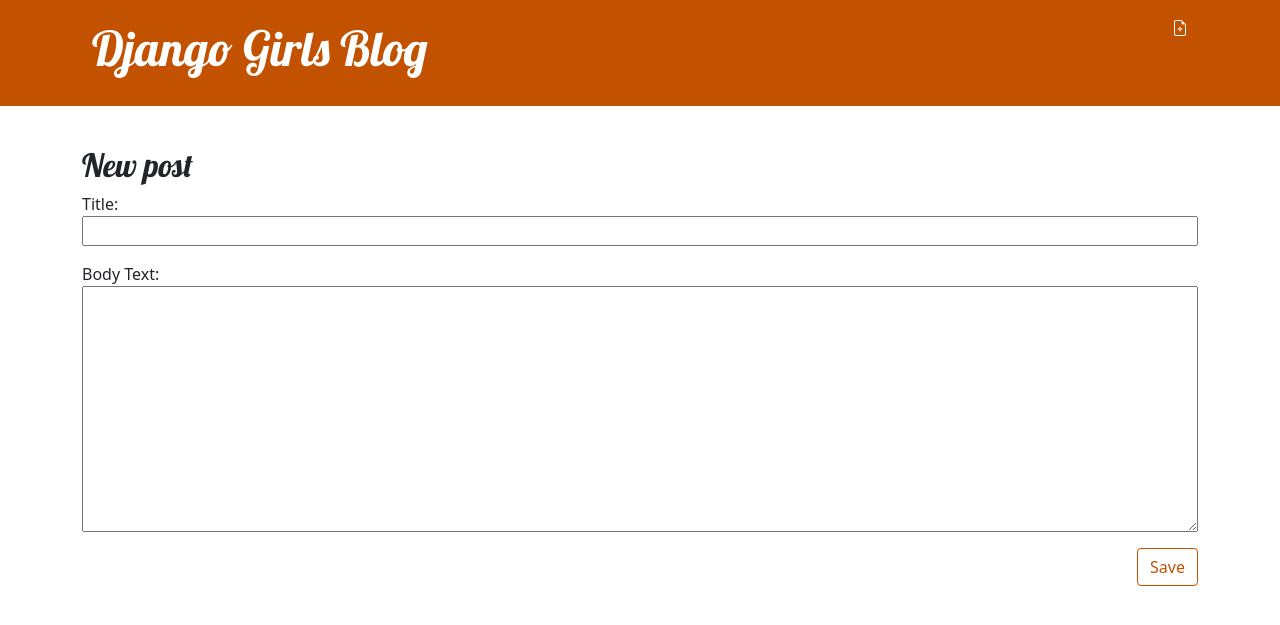
After one commit to jrief/django-girls, a Django app: page /blog/new/ in a window 1280 px wide. The commit adds this page. Shown: the top 625 px of the page. Run offline with Django 3.2, Linux system fonts and the light colour scheme.

Commit message:
upgrade to latest tutorial

```diff
--- /dev/null
+++ b/blog/forms.py
@@ -0,0 +1,15 @@
+from django.forms.models import ModelForm
+from django.forms.fields import CharField
+
+from .models import Post
+
+
+class PostForm(ModelForm):
+
+    class Meta:
+        model = Post
+        fields = ['title', 'text']
+
+
+class CommentForm(ModelForm):
+    text = CharField()
--- a/blog/models.py
+++ b/blog/models.py
@@ -10,15 +10,40 @@
         return self.name
 
     def __repr__(self):
-        return '<Tag: {}>'.format(self.id)
+        return f'<{self.__class__.__name__}(pk={self.id}): {self.name}>'
+
 
 class Post(models.Model):
-    author = models.ForeignKey(settings.AUTH_USER_MODEL, on_delete=models.CASCADE)
-    title = models.CharField(max_length=200)
-    text = models.TextField()
-    created_date = models.DateTimeField(default=timezone.now)
-    published_date = models.DateTimeField(blank=True, null=True)
-    tags = models.ManyToManyField(Tag, related_name='tags')
+    author = models.ForeignKey(
+        settings.AUTH_USER_MODEL,
+        on_delete=models.CASCADE,
+    )
+
+    title = models.CharField(
+        verbose_name="Title",
+        max_length=200,
+    )
+
+    text = models.TextField(
+        verbose_name="Body Text",
+    )
+
+    created_date = models.DateTimeField(
+        default=timezone.now,
+        editable=False,
+    )
+
+    published_date = models.DateTimeField(
+        verbose_name="Published Date",
+        blank=True,
+        null=True,
+    )
+
+    tags = models.ManyToManyField(
+        Tag,
+        related_name='tags',
+        blank=True,
+    )
 
     def publish(self):
         self.published_date = timezone.now()
@@ -26,6 +51,9 @@
 
     def __str__(self):
         return self.title
+
+    def __repr__(self):
+        return f'<{self.__class__.__name__}(pk={self.id}): {self.title}>'
 
 
 class Comment(models.Model):
@@ -49,28 +77,5 @@
         on_delete=models.SET_DEFAULT,
     )
 
-    age = models.PositiveIntegerField()
-
-    def __str__(self):
-        return str(self.text)
-
-    @classmethod
-    def cmet(cls):
-        print("Class Meth")
-
-    @staticmethod
-    def smet():
-        print("Static Meth")
-
-class CensoredManager(models.Manager):
-    def all(self):
-        return self.filter(age__gt=18)
-
-class CensoredComment(Comment):
-    class Meta:
-        proxy = True
-
     def __str__(self):
         return str(self.entry_date)
-
-    objects = CensoredManager()
--- a/blog/static/blog/css/styles.css
+++ b/blog/static/blog/css/styles.css
@@ -1,3 +1,71 @@
-h1 a, h2 a {
+.page-header {
+    background-color: #C25100;
+    margin-top: 0;
+    margin-bottom: 40px;
+    padding: 20px 20px 20px 40px;
+}
+
+.page-header h1,
+.page-header h1 a,
+.page-header h1 a:visited,
+.page-header h1 a:active {
+    color: #ffffff;
+    font-size: 36pt;
+    text-decoration: none;
+}
+
+h1,
+h2,
+h3,
+h4 {
+    font-family: 'Lobster', cursive;
+}
+
+.date {
+    color: #828282;
+}
+
+.save {
+    float: right;
+}
+
+.post-form textarea,
+.post-form input {
+    width: 100%;
+}
+
+.top-menu,
+.top-menu:hover,
+.top-menu:visited {
+    color: #ffffff;
+    float: right;
+    font-size: 26pt;
+    margin-right: 20px;
+}
+
+.post {
+    margin-bottom: 70px;
+}
+
+.post h2 a,
+.post h2 a:visited {
     color: #C25100;
+    text-decoration: none;
 }
+
+.post > .date,
+.post > .actions {
+    float: right;
+}
+
+.btn-secondary,
+.btn-secondary:visited {
+    color: #C25100;
+    background: none;
+    border-color: #C25100;
+}
+
+.btn-secondary:hover {
+    color: #FFFFFF;
+    background-color: #C25100;
+}
--- /dev/null
+++ b/blog/templates/blog/base.html
@@ -0,0 +1,29 @@
+{% load static %}
+<html>
+    <head>
+        <title>Django Girls blog</title>
+        <link rel="stylesheet" href="https://cdn.jsdelivr.net/npm/bootstrap@5.1.3/dist/css/bootstrap.min.css" integrity="sha384-1BmE4kWBq78iYhFldvKuhfTAU6auU8tT94WrHftjDbrCEXSU1oBoqyl2QvZ6jIW3" crossorigin="anonymous">
+        <link href='//fonts.googleapis.com/css?family=Lobster&subset=latin,latin-ext' rel='stylesheet' type='text/css'>
+        <link rel="stylesheet" href="{% static 'blog/css/styles.css' %}">
+    </head>
+
+    <body>
+        <header class="page-header">
+            <div class="container">
+                <a href="{% url 'post_new' %}" class="top-menu">
+                    {% include './icons/file-earmark-plus.svg' %}
+                </a>
+                <h1><a href="/">Django Girls Blog</a></h1>
+            </div>
+        </header>
+
+        <main class="content container">
+            <div class="row">
+                <div class="col">
+                    {% block content %}
+                    {% endblock %}
+                </div>
+            </div>
+        </main>
+    </body>
+</html>
--- /dev/null
+++ b/blog/templates/blog/post_edit.html
@@ -0,0 +1,9 @@
+{% extends 'blog/base.html' %}
+
+{% block content %}
+    <h2>New post</h2>
+    <form method="POST" class="post-form">{% csrf_token %}
+        {{ form.as_p }}
+        <button type="submit" class="save btn btn-secondary">Save</button>
+    </form>
+{% endblock %}
--- a/blog/urls.py
+++ b/blog/urls.py
@@ -3,5 +3,7 @@
 
 
 urlpatterns = [
+    path('new/', views.post_new, name='post_new'),
+    path('<pk>/', views.PostDetailView.as_view(), name='post_detail'),
     path('', views.post_list, name='post_list'),
 ]
--- a/blog/views.py
+++ b/blog/views.py
@@ -1,8 +1,40 @@
+from django.contrib.auth.decorators import login_required
+from django.forms import Form, fields
 from django.shortcuts import render
+from django.http.response import HttpResponseRedirect, HttpResponseForbidden
+from django.views.generic import DetailView
 from django.utils import timezone
-from blog.models import Post
+from django.utils.safestring import mark_safe
+
+from .models import Post, Comment
+from .forms import PostForm, CommentForm
 
 
 def post_list(request):
     posts = Post.objects.filter(published_date__lte=timezone.now()).order_by('published_date')
-    return render(request, 'blog/post_list.html', {'posts': posts})
+    context = {
+        'posts': posts,
+    }
+    return render(request, 'blog/post_list.html', context)
+
+
+def post_new(request):
+    form = PostForm()
+    return render(request, 'blog/post_edit.html', {'form': form})
+
+
+class PostDetailView(DetailView):
+    model = Post
+    template_name = 'blog/post_detail.html'
+
+    def post(self, request, **kwargs):
+        form = CommentForm(request.POST)
+        if request.user.is_authenticated and form.is_valid():
+            post = self.get_object()
+            Comment.objects.create(
+                post=post,
+                text=form.cleaned_data['text'],
+                author=request.user,
+            )
+            return HttpResponseRedirect(redirect_to=request.path)
+        return HttpResponseForbidden()
--- a/mysite/urls.py
+++ b/mysite/urls.py
@@ -17,6 +17,6 @@
 from django.urls import include, path
 
 urlpatterns = [
-    path('', include('blog.urls')),
+    path('blog/', include('blog.urls')),
     path('admin/', admin.site.urls),
 ]
```
Also changed, not shown: blog/templates/blog/post_detail.html (added, +15 -0 lines), blog/templates/blog/post_list.html (+11 -24 lines), mysite/settings.py (+4 -4 lines), blog/templates/blog/icons/file-earmark-plus.svg (added).
